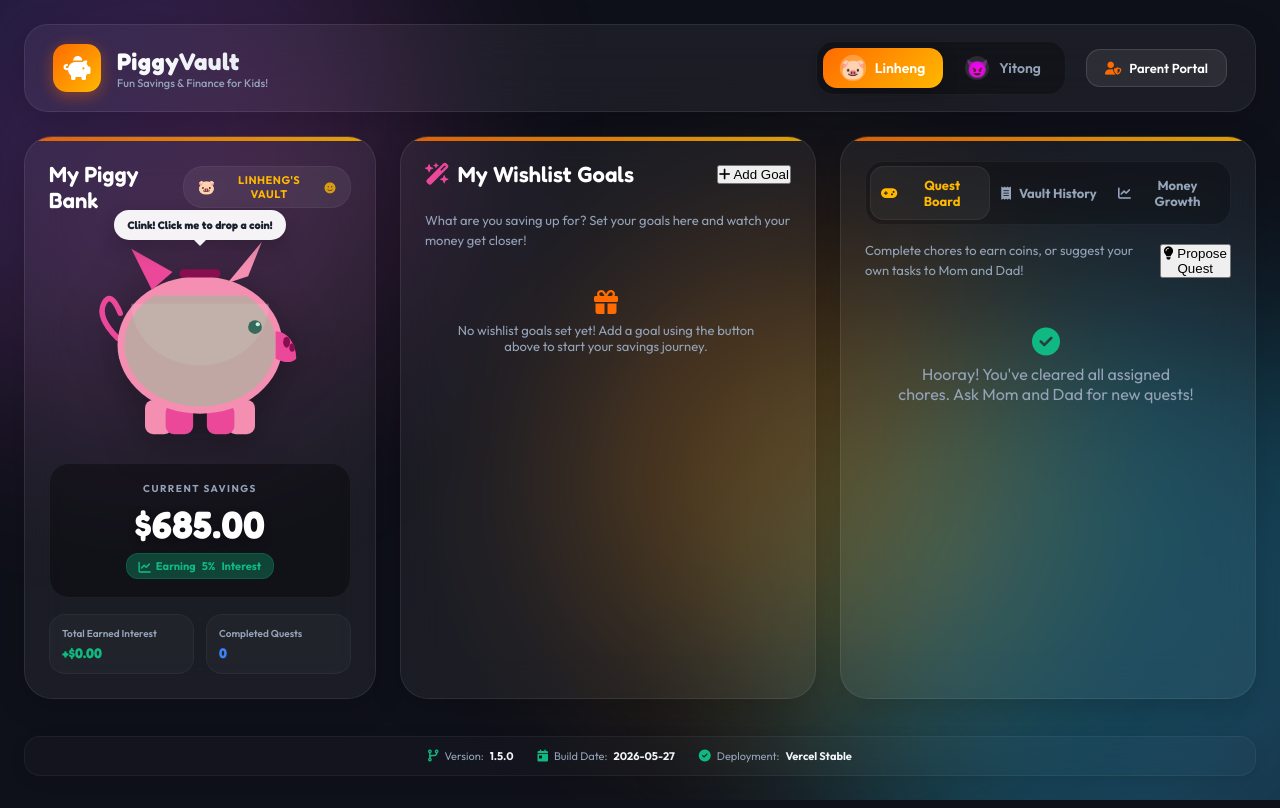
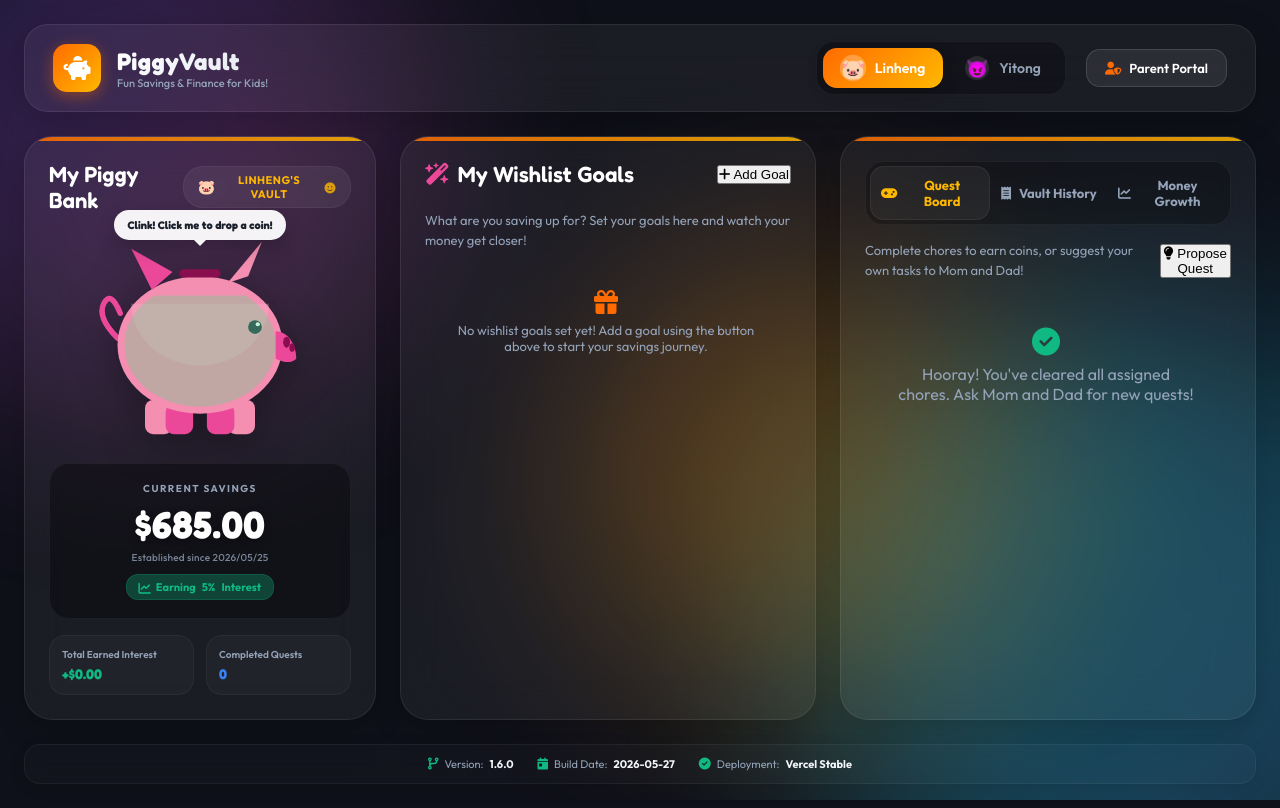
Before and after one commit to MEWinoZino/piggyvault, a plain HTML site: page index.html in a window 1280 px wide. Drawn offline with nearby package versions, Linux system fonts and the light colour scheme.

Commit message:
Update: Add account establishment date notice (Version 1.6.0)

```diff
--- a/index.html
+++ b/index.html
@@ -114,6 +114,7 @@
         <div class="balance-display">
           <div class="bal-label">CURRENT SAVINGS</div>
           <div class="bal-value" id="currentBalanceDisplay">$0.00</div>
+          <div class="bal-established">Established since 2026/05/25</div>
 
           <div class="interest-rate-chip" id="interestChip">
             <i class="fa-solid fa-chart-line"></i> Earning <span id="currentRateDisplay">6%</span> Interest
@@ -408,7 +409,7 @@
     <!-- ==================== FOOTER BUILD SIGNATURE ==================== -->
     <footer class="app-footer">
       <div class="footer-content">
-        <span class="footer-item"><i class="fa-solid fa-code-branch"></i> Version: <strong>1.5.0</strong></span>
+        <span class="footer-item"><i class="fa-solid fa-code-branch"></i> Version: <strong>1.6.0</strong></span>
         <span class="footer-item"><i class="fa-solid fa-calendar-day"></i> Build Date: <strong>2026-05-27</strong></span>
         <span class="footer-item"><i class="fa-solid fa-circle-check text-green"></i> Deployment: <strong>Vercel Stable</strong></span>
       </div>
--- a/styles.css
+++ b/styles.css
@@ -525,6 +525,16 @@ body {
   margin: 6px 0;
   text-shadow: 0 4px 10px rgba(0,0,0,0.3);
   letter-spacing: 0.5px;
+}
+
+.bal-established {
+  font-size: 10px;
+  color: var(--text-muted);
+  font-weight: 500;
+  margin-top: -2px;
+  margin-bottom: 10px;
+  opacity: 0.8;
+  letter-spacing: 0.2px;
 }
 
 .interest-rate-chip {
```
